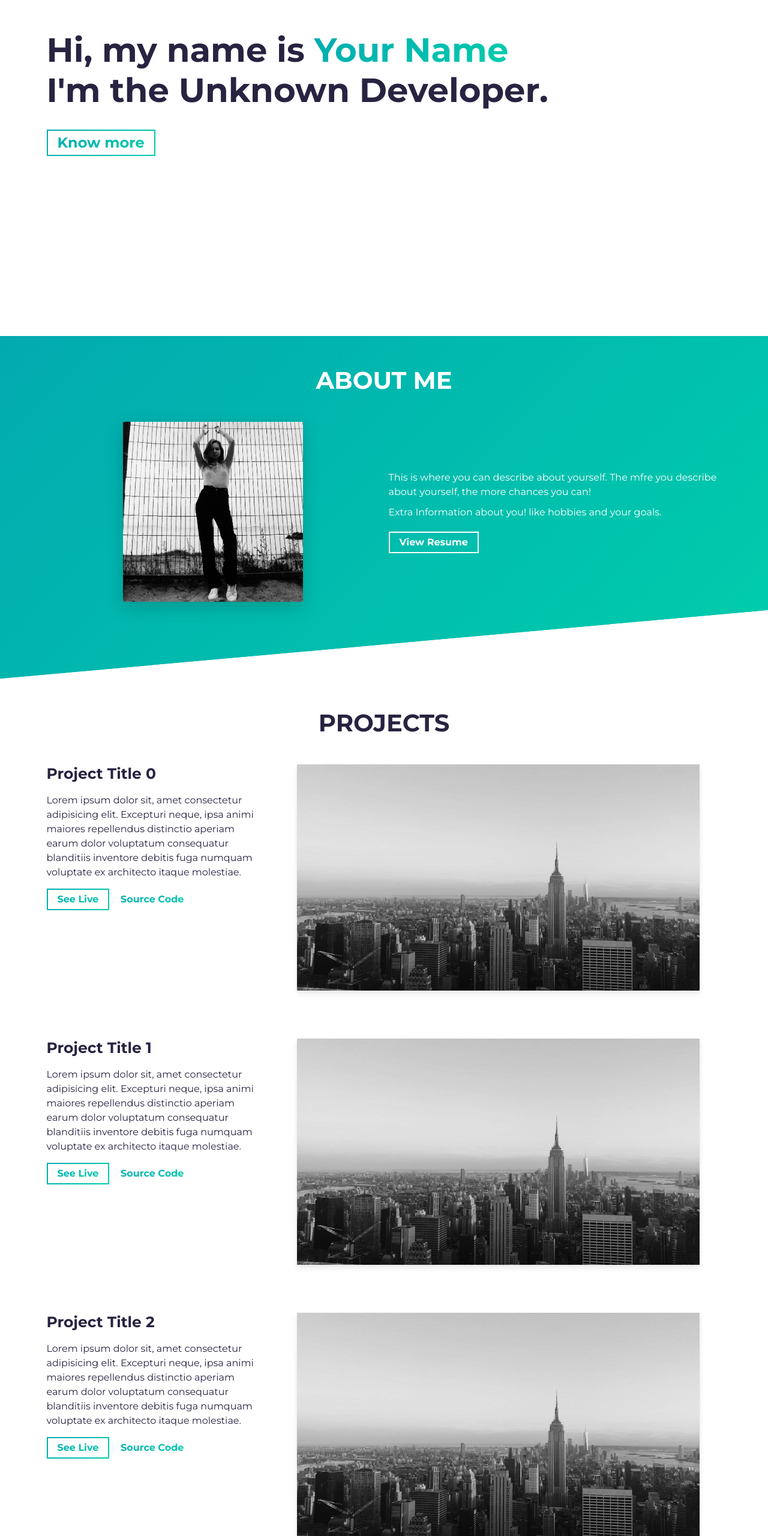
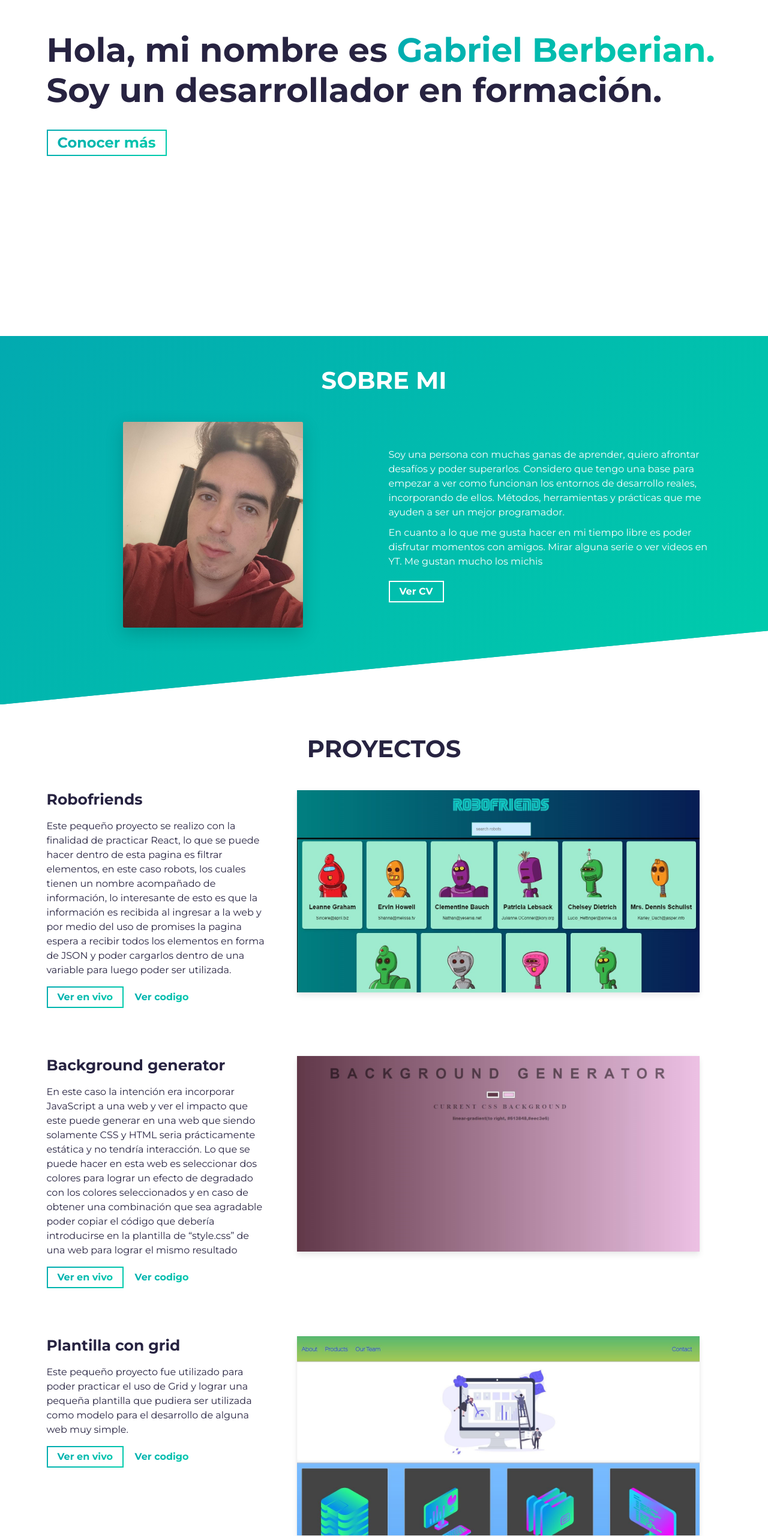
Before and after one commit to GBerberian/portfolio-gberberian, a website built with Parcel: page src/index.html in a window 1280 px wide. Shown: the part 240-2800 px from the top of the page at 60% size. Built offline with nearby package versions, Linux system fonts and the light colour scheme.

Commit message:
Actualizo el html con mi informacion y agrego las imagenes a assets

```diff
--- a/src/index.html
+++ b/src/index.html
@@ -15,10 +15,10 @@
     <meta charset="utf-8" />
     <meta http-equiv="X-UA-Compatible" content="IE=edge" />
     <meta name="viewport" content="width=device-width, initial-scale=1" />
-    <link rel="shortcut icon" type="image/png" href="assets/favicon.png" />
+    <link rel="shortcut icon" type="image/png" href="assets/favicon.png"/>
 
     <!-- Todo: put here your site title -->
-    <title>[Your name here] | Developer</title>
+    <title>Gabriel Berberian | Developer</title>
     <!-- Todo: add some coding keywords below - e.g: (javascript, yourusername, etc) -->
     <meta name="keywords" content="[username], [name], skill" />
     <!-- Todo: improve your SEO by adding a small description of you -->
@@ -46,13 +46,13 @@
     <section id="hero" class="jumbotron">
       <div class="container">
         <h1 class="hero-title load-hidden">
-          Hi, my name is <span class="text-color-main">Your Name</span>
+          Hola, mi nombre es <span class="text-color-main">Gabriel Berberian.</span>
           <br />
-          I'm the Unknown Developer.
+          Soy un desarrollador en formación.
         </h1>
         <p class="hero-cta load-hidden">
           <a rel="noreferrer" class="cta-btn cta-btn--hero" href="#about"
-            >Know more</a
+            >Conocer más</a
           >
         </p>
       </div>
@@ -62,7 +62,7 @@
     <!-- **** About Section **** -->
     <section id="about">
       <div class="container">
-        <h2 class="section-title load-hidden">About me</h2>
+        <h2 class="section-title load-hidden">Sobre mi</h2>
         <div class="row about-wrapper">
           <div class="col-md-6 col-sm-12">
             <div class="about-wrapper__image load-hidden">
@@ -71,7 +71,7 @@
                 class="img-fluid rounded shadow-lg"
                 height="auto"
                 width="300px"
-                src="assets/profile.jpg"
+                src="assets/img prof.jpeg"
                 alt="Profile Image"
               />
             </div>
@@ -79,20 +79,26 @@
           <div class="col-md-6 col-sm-12">
             <div class="about-wrapper__info load-hidden">
               <p class="about-wrapper__info-text">
-                This is where you can describe about yourself. The mfre you
-                describe about yourself, the more chances you can!
+                Soy una persona con muchas ganas de aprender, quiero afrontar desafíos
+                y poder superarlos. Considero que tengo una base para empezar a ver
+                como funcionan los entornos de desarrollo reales, incorporando de ellos.
+                 Métodos, herramientas y prácticas que me ayuden a ser un mejor programador.
               </p>
               <p class="about-wrapper__info-text">
-                Extra Information about you! like hobbies and your goals.
+                En cuanto a lo que me gusta hacer en mi tiempo libre es poder disfrutar momentos
+                 con amigos. Mirar alguna serie o ver videos en YT.
+                Me gustan mucho los michis
+
+
               </p>
               <span class="d-flex mt-3">
                 <a
                   rel="noreferrer"
                   target="_blank"
                   class="cta-btn cta-btn--resume"
-                  href="assets/resume.pdf"
+                  href="assets/CV-GabrielBerberian.pdf"
                 >
-                  View Resume
+                  Ver CV
                 </a>
               </span>
             </div>
@@ -106,37 +112,38 @@
     <section id="projects">
       <div class="container">
         <div class="project-wrapper">
-          <h2 class="section-title dark-blue-text">Projects</h2>
-
+          <h2 class="section-title dark-blue-text">Proyectos</h2>
           <!-- Notice: each .row is a project -->
           <div class="row">
             <div class="col-lg-4 col-sm-12">
               <div class="project-wrapper__text load-hidden">
-                <h3 class="project-wrapper__text-title">Project Title 0</h3>
+                <h3 class="project-wrapper__text-title">Robofriends</h3>
                 <div>
                   <p class="mb-4">
-                    Lorem ipsum dolor sit, amet consectetur adipisicing elit.
-                    Excepturi neque, ipsa animi maiores repellendus distinctio
-                    aperiam earum dolor voluptatum consequatur blanditiis
-                    inventore debitis fuga numquam voluptate ex architecto
-                    itaque molestiae.
+                    Este pequeño proyecto se realizo con la finalidad de practicar React,
+                     lo que se puede hacer dentro de esta pagina es filtrar elementos,
+                      en este caso robots, los cuales tienen un nombre acompañado de información,
+                       lo interesante de esto es que la información es recibida al ingresar
+                        a la web y por medio del uso de promises la pagina espera a recibir
+                        todos los elementos en forma de JSON y poder cargarlos dentro de una variable
+                         para luego poder ser utilizada.
                   </p>
                 </div>
                 <a
                   rel="noreferrer"
                   target="_blank"
                   class="cta-btn cta-btn--hero"
-                  href="#!"
+                  href="https://intentorobofriends.herokuapp.com/"
                 >
-                  See Live
+                  Ver en vivo
                 </a>
                 <a
                   rel="noreferrer"
                   target="_blank"
                   class="cta-btn text-color-main"
-                  href="#!"
+                  href="https://github.com/GBerberian/robofriendsHeroku"
                 >
-                  Source Code
+                  Ver codigo
                 </a>
               </div>
             </div>
@@ -153,7 +160,7 @@
                     <img
                       alt="Project Image"
                       class="img-fluid"
-                      src="assets/project.jpg"
+                      src="assets/proyecto4prev.png"
                     />
                   </div>
                 </a>
@@ -161,36 +168,37 @@
             </div>
           </div>
           <!-- /END Project -->
-
           <!-- Notice: each .row is a project -->
           <div class="row">
             <div class="col-lg-4 col-sm-12">
               <div class="project-wrapper__text load-hidden">
-                <h3 class="project-wrapper__text-title">Project Title 1</h3>
+                <h3 class="project-wrapper__text-title">Background generator </h3>
                 <div>
                   <p class="mb-4">
-                    Lorem ipsum dolor sit, amet consectetur adipisicing elit.
-                    Excepturi neque, ipsa animi maiores repellendus distinctio
-                    aperiam earum dolor voluptatum consequatur blanditiis
-                    inventore debitis fuga numquam voluptate ex architecto
-                    itaque molestiae.
+                    En este caso la intención era incorporar JavaScript a una web y
+                     ver el impacto que este puede generar en una web que siendo solamente CSS
+                      y HTML seria prácticamente estática y no tendría interacción. Lo que se puede
+                       hacer en esta web es seleccionar dos colores para lograr un efecto de
+                        degradado con los colores seleccionados y en caso de obtener una combinación
+                         que sea agradable poder copiar el código que debería introducirse en la
+                          plantilla de “style.css” de una web para lograr el mismo resultado
                   </p>
                 </div>
                 <a
                   rel="noreferrer"
                   target="_blank"
                   class="cta-btn cta-btn--hero"
-                  href="#!"
+                  href="https://gberberian.github.io/background-generator/"
                 >
-                  See Live
+                  Ver en vivo
                 </a>
                 <a
                   rel="noreferrer"
                   target="_blank"
                   class="cta-btn text-color-main"
-                  href="#!"
+                  href="https://github.com/GBerberian/background-generator"
                 >
-                  Source Code
+                  Ver codigo
                 </a>
               </div>
             </div>
@@ -207,7 +215,7 @@
                     <img
                       alt="Project Image"
                       class="img-fluid"
-                      src="assets/project.jpg"
+                      src="assets/proyecto3prev.png"
                     />
                   </div>
                 </a>
@@ -215,36 +223,33 @@
             </div>
           </div>
           <!-- /END Project -->
-
           <!-- Notice: each .row is a project -->
           <div class="row">
             <div class="col-lg-4 col-sm-12">
               <div class="project-wrapper__text load-hidden">
-                <h3 class="project-wrapper__text-title">Project Title 2</h3>
+                <h3 class="project-wrapper__text-title">Plantilla con grid</h3>
                 <div>
                   <p class="mb-4">
-                    Lorem ipsum dolor sit, amet consectetur adipisicing elit.
-                    Excepturi neque, ipsa animi maiores repellendus distinctio
-                    aperiam earum dolor voluptatum consequatur blanditiis
-                    inventore debitis fuga numquam voluptate ex architecto
-                    itaque molestiae.
+                    Este pequeño proyecto fue utilizado para poder practicar el uso de Grid
+                    y lograr una pequeña plantilla que pudiera ser utilizada como modelo para
+                     el desarrollo de alguna web muy simple.
                   </p>
                 </div>
                 <a
                   rel="noreferrer"
                   target="_blank"
                   class="cta-btn cta-btn--hero"
-                  href="#!"
+                  href="https://gberberian.github.io/grid-practica/"
                 >
-                  See Live
+                  Ver en vivo
                 </a>
                 <a
                   rel="noreferrer"
                   target="_blank"
                   class="cta-btn text-color-main"
-                  href="#!"
+                  href="https://github.com/GBerberian/grid-practica"
                 >
-                  Source Code
+                  Ver codigo
                 </a>
               </div>
             </div>
@@ -261,7 +266,7 @@
                     <img
                       alt="Project Image"
                       class="img-fluid"
-                      src="assets/project.jpg"
+                      src="assets/proyecto2prev.png"
                     />
                   </div>
                 </a>
@@ -269,6 +274,60 @@
             </div>
           </div>
           <!-- /END Project -->
+           <!-- Notice: each .row is a project -->
+           <div class="row">
+            <div class="col-lg-4 col-sm-12">
+              <div class="project-wrapper__text load-hidden">
+                <h3 class="project-wrapper__text-title">Life in wild</h3>
+                <div>
+                  <p class="mb-4">
+                    De este proyecto no hay mucho que comentar, solamente fue utilizado
+                     para poder aplicar lo aprendido de Flex y ver cómo es una página que
+                      responde a los cambios de resolución y como esto afecta al contenido,
+                       tanto de imágenes como texto
+
+                  </p>
+                </div>
+                <a
+                  rel="noreferrer"
+                  target="_blank"
+                  class="cta-btn cta-btn--hero"
+                  href="https://gberberian.github.io/flex-practica/"
+                >
+                  Ver en vivo
+                </a>
+                <a
+                  rel="noreferrer"
+                  target="_blank"
+                  class="cta-btn text-color-main"
+                  href="https://github.com/GBerberian/flex-practica"
+                >
+                  Ver codigo
+                </a>
+              </div>
+            </div>
+            <div class="col-lg-8 col-sm-12">
+              <div class="project-wrapper__image load-hidden">
+                <a rel="noreferrer" href="#!" target="_blank">
+                  <div
+                    data-tilt
+                    data-tilt-max="4"
+                    data-tilt-glare="true"
+                    data-tilt-max-glare="0.5"
+                    class="thumbnail rounded js-tilt"
+                  >
+                    <img
+                      alt="Project Image"
+                      class="img-fluid"
+                      src="assets/proyecto1prev.png"
+                    />
+                  </div>
+                </a>
+              </div>
+            </div>
+          </div>
+          <!-- /END Project -->
+
         </div>
       </div>
     </section>
@@ -277,15 +336,15 @@
     <!-- **** Contact Section **** -->
     <section id="contact">
       <div class="container">
-        <h2 class="section-title">Contact</h2>
+        <h2 class="section-title">Contacto</h2>
         <div class="contact-wrapper load-hidden">
-          <p class="contact-wrapper__text">[Put your call to action here]</p>
+          <p class="contact-wrapper__text">Sentite libre de enviarme un correo electrónico!</p>
           <a
             rel="noreferrer"
             target="_blank"
             class="cta-btn cta-btn--resume"
-            href="mailto:example@email.com"
-            >Call to Action</a
+            href="mailto:gabrielberberian0@gmail.com"
+            >Enviar mail</a
           >
         </div>
       </div>
@@ -305,7 +364,7 @@
           <a rel="noreferrer" href="#!" target="_blank">
             <i class="fa fa-linkedin fa-inverse"></i>
           </a>
-          <a rel="noreferrer" href="#!" target="_blank">
+          <a rel="noreferrer" href="https://github.com/GBerberian" target="_blank">
             <i class="fa fa-github fa-inverse"></i>
           </a>
         </div>
@@ -321,28 +380,6 @@
         </p>
 
         <!-- TO DO: remove this entire paragraph once you finish your portfolio -->
-        <p class="mt-3 pt-3">
-          <a
-            rel="noreferrer"
-            class="github-button"
-            href="https://github.com/cobidev/simplefolio/fork"
-            data-icon="octicon-repo-forked"
-            data-size="large"
-            data-show-count="true"
-            aria-label="Fork ntkme/github-buttons on GitHub"
-            >Fork</a
-          >
-          <a
-            rel="noreferrer"
-            class="github-button"
-            href="https://github.com/cobidev/simplefolio"
-            data-icon="octicon-star"
-            data-size="large"
-            data-show-count="true"
-            aria-label="Star cobidev/simplefolio on GitHub"
-            >Star</a
-          >
-        </p>
       </div>
     </footer>
     <!-- /END Footer Section -->
```
Also changed, not shown: src/assets/img prof.jpeg (added), src/assets/profile.jpg (deleted), src/assets/project.jpg (deleted), src/assets/proyecto1prev.png (added), src/assets/proyecto2prev.png (added), src/assets/proyecto3prev.png (added), src/assets/proyecto4prev.png (added), 2 other files.
